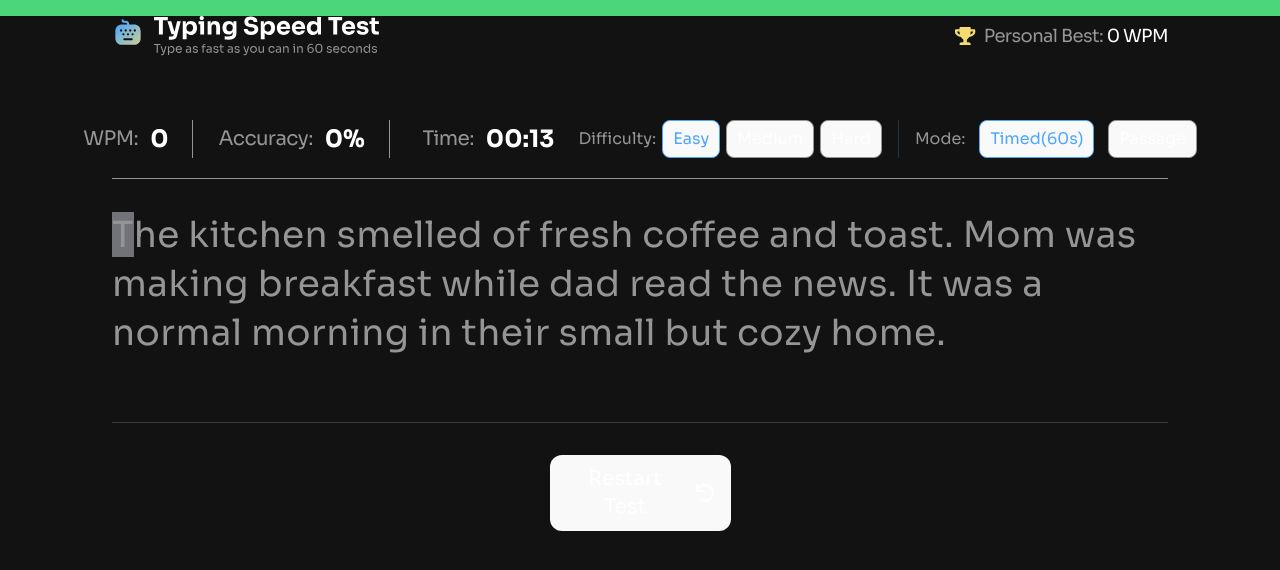
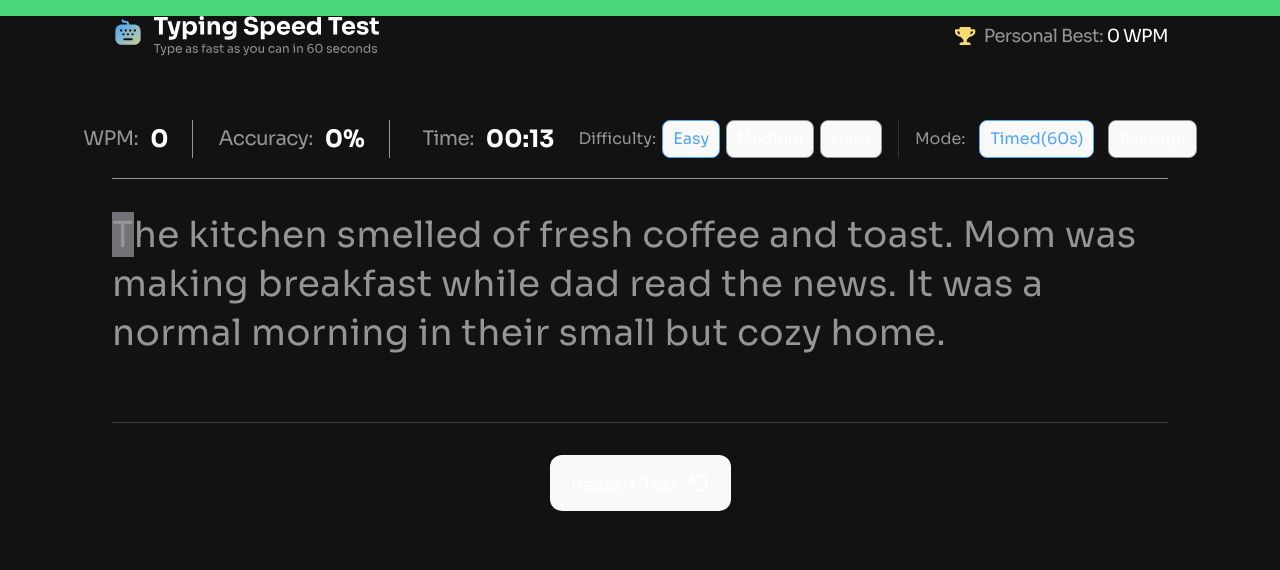
Before and after one commit to SoulOfMo/typing-speed-test, a React (Vite) app: page / in a window 1280 px wide. Both pictures are taken after a click on the element 640 px from the left and 284 px from the top of the page. Shown: the top 570 px of the page. Built offline with nearby package versions, Linux system fonts and the light colour scheme.

Commit message:
refactor: adjust button height and text size in TypingArea component

```diff
--- a/src/components/TypingArea.jsx
+++ b/src/components/TypingArea.jsx
@@ -74,9 +74,9 @@ function TypingArea({
           <div className="mt-16 flex w-full justify-center border-t border-solid border-(--neutral-700) text-(--neutral-0)">
             <button
               onClick={handleReset}
-              className="mt-8 flex w-45.25 items-center justify-center gap-2.5 rounded-xl bg-(--neutral-800) px-4 py-2.5 text-xl"
+              className="mt-8 flex h-14 w-45.25 items-center justify-center gap-2.5 rounded-xl bg-(--neutral-800) px-4 py-2.5 text-xl"
             >
-              <span>Restart Test</span>
+              <span className="h-6 text-lg">Restart Test</span>
               <img src={restartIcon} alt="" />
             </button>
           </div>
```
